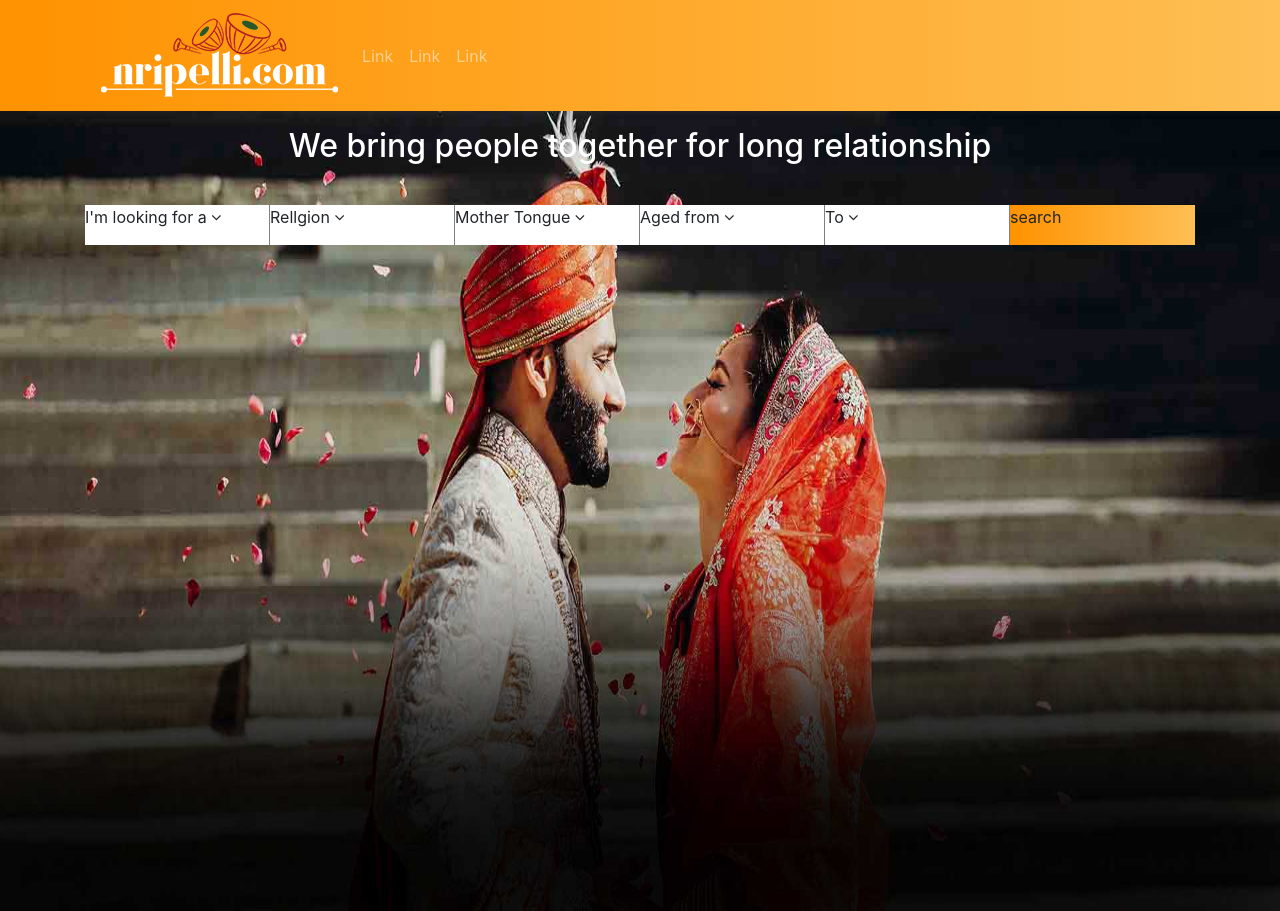
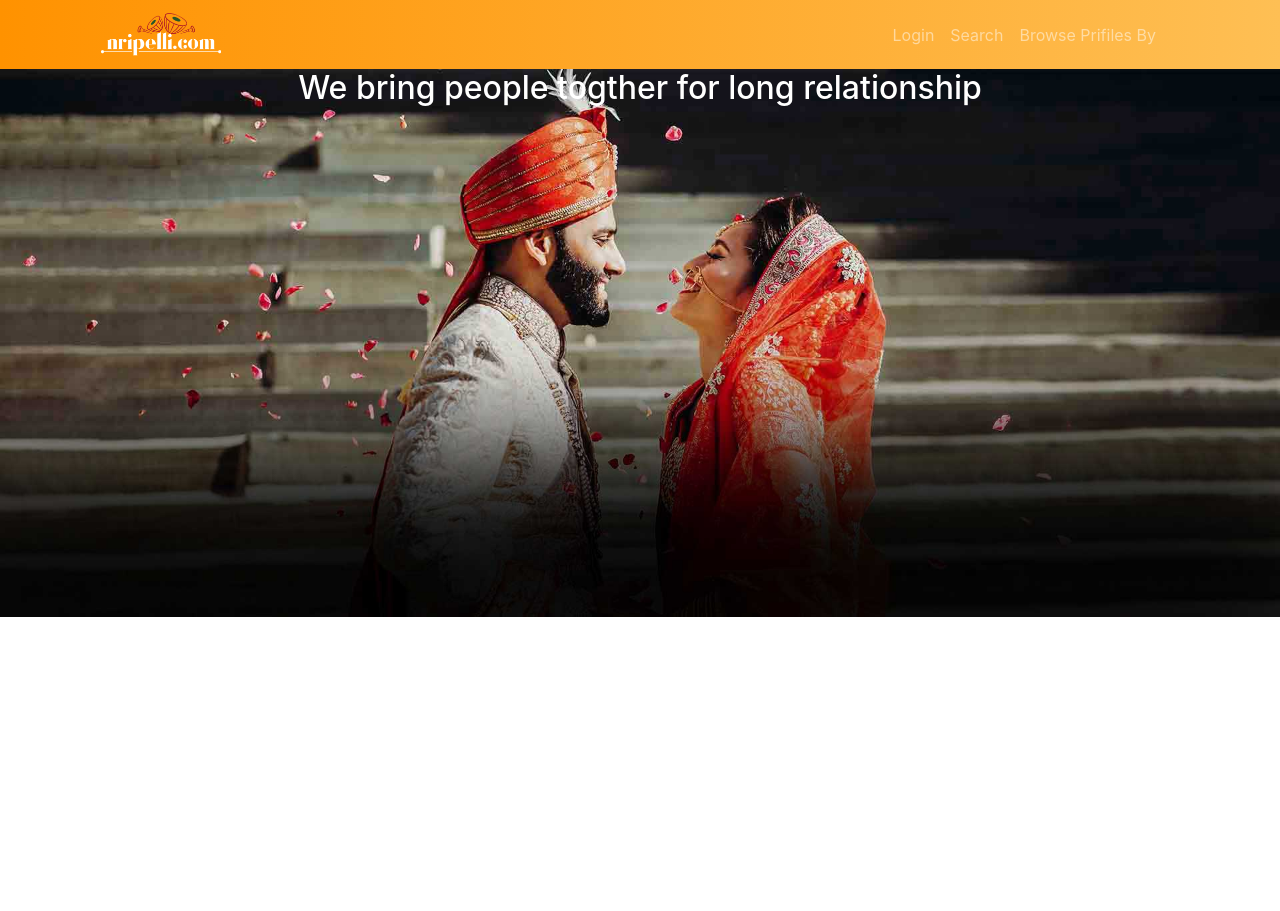
Before and after one commit to arjabalabhavani/gitclass, a plain HTML site: page index.html in a window 1280 px wide. After the commit the page ends 800 px from the top, so only its background shows below. Drawn offline with nearby package versions, Linux system fonts and the light colour scheme.

Commit message:
added banners section

```diff
--- a/css/index.css
+++ b/css/index.css
@@ -11,11 +11,6 @@ body {
     background: linear-gradient(to right, #ff9200, #febf54);
 }
 
-.bg-img {
-    background: url(../images/banner.jpg) no-repeat left top / 100% 100%;
-    height: 100vh;
-}
-
 .six-col {
     border-right: 1px solid gray;
     width: 16.66%;
@@ -24,3 +19,21 @@ body {
 .rd {
     border: none;
 }
+ .init-coi{
+        position: relative;
+    }
+    .text-on-image{
+        position: absolute;
+        width: 100%;
+        height: 100%;
+        left: 0;
+        top: 0;
+    }
+
+@media (min-width: 992px)
+{
+.navbar-brand img
+{
+    max-width: 120px;
+}
+}
--- a/index.html
+++ b/index.html
@@ -25,46 +25,32 @@
                     <span class="navbar-toggler-icon"></span>
                 </button>
                 <div class="collapse navbar-collapse" id="collapsibleNavbar">
+                    <div class="d-flex flex-row flex-wrap justify-content-lg-end col-lg-12">
                         <ul class="navbar-nav">
                             <li class="nav-item">
-                            <a class="nav-link" href="#">Link</a>
+                                <a class="nav-link" href="#">Login</a>
                             </li>
                             <li class="nav-item">
-                            <a class="nav-link" href="#">Link</a>
+                                <a class="nav-link" href="#">Search</a>
                             </li>
                             <li class="nav-item">
-                            <a class="nav-link" href="#">Link</a>
+                                <a class="nav-link" href="#">Browse Prifiles By</a>
                             </li>
                         </ul>
+                    </div>
                 </div>
             </nav>
         </div>
     </section>
     <section class="bg-img">
-        <div class="container">
+        <div class="container-fluid p-0">
             <div class="col-lg-12 p-0">
-                <div class="title col-lg-12 d-flex justify-content-lg-center p-0 py-lg-3">
-                    <h2 class="text-white">We bring people together for long relationship</h2>
+                <div class="col-lg-12 p-0 init-coi">
+                    <img class="img-fluid" src="images/banner.jpg" alt="">
+                    <div class="col-lg-12 p-0 text-on-image">
+                        <div class="col-lg-12 p-0 text-container h-100">
+                            <h2 class="text-white text-center">We bring people togther for long relationship</h2>
                         </div>
-                <div
-                    class=" col-lg-12 d-flex flex-row flex-wrap justify-content-lg-between align-items-flex-end bg-white six-col-container p-0 my-lg-3">
-                    <div class="six-col">
-                        <p>I'm looking for a <i class="fa fa-angle-down"></i></p>
-                    </div>
-                    <div class="six-col">
-                        <p>Rellgion <i class="fa fa-angle-down"></i></p>
-                    </div>
-                    <div class="six-col">
-                        <p>Mother Tongue <i class="fa fa-angle-down"></i></p>
-                    </div>
-                    <div class="six-col">
-                        <p>Aged from <i class="fa fa-angle-down"></i></p>
-                    </div>
-                    <div class="six-col">
-                        <p>To <i class="fa fa-angle-down"></i></p>
-                    </div>
-                    <div class="six-col gradient p-0 rd">
-                        <p class="bg-orng">search</p>
                     </div>
                 </div>
             </div>
```
Lines whose indentation alone changed are shown as unchanged.
